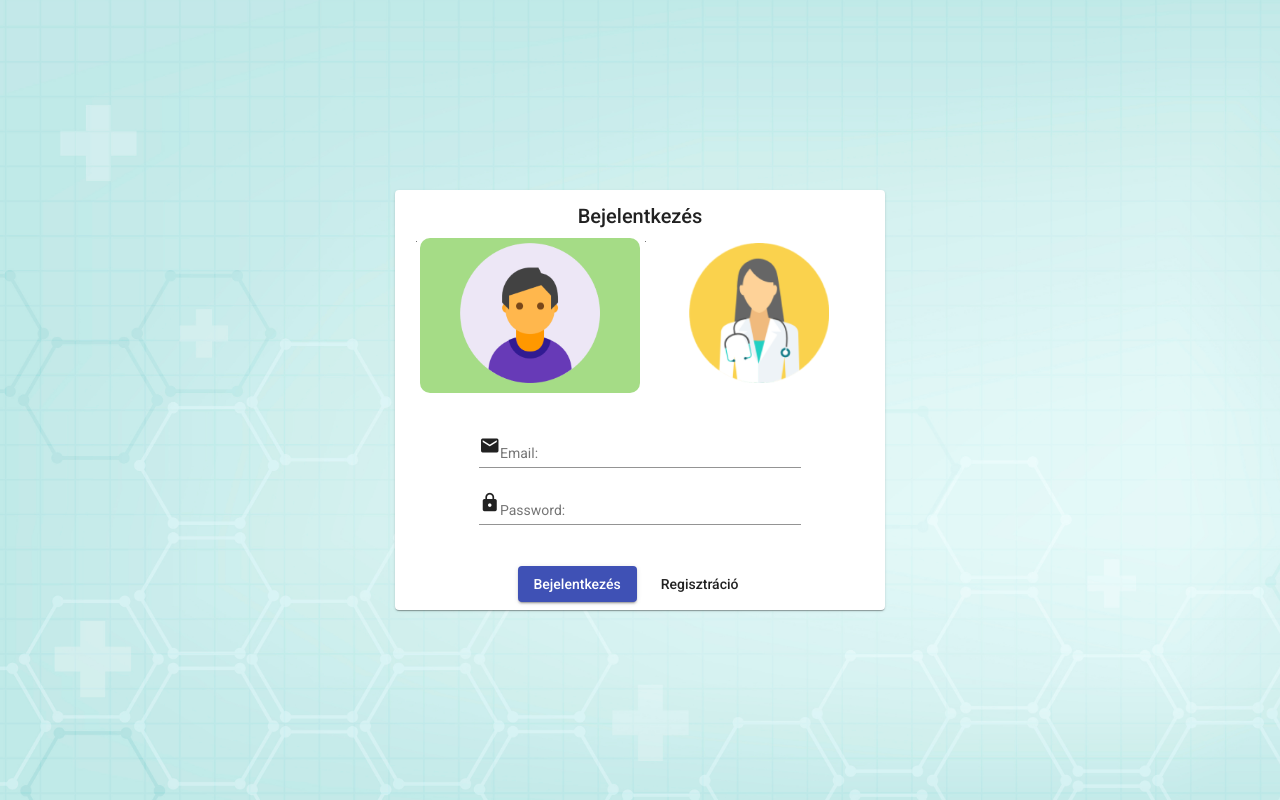
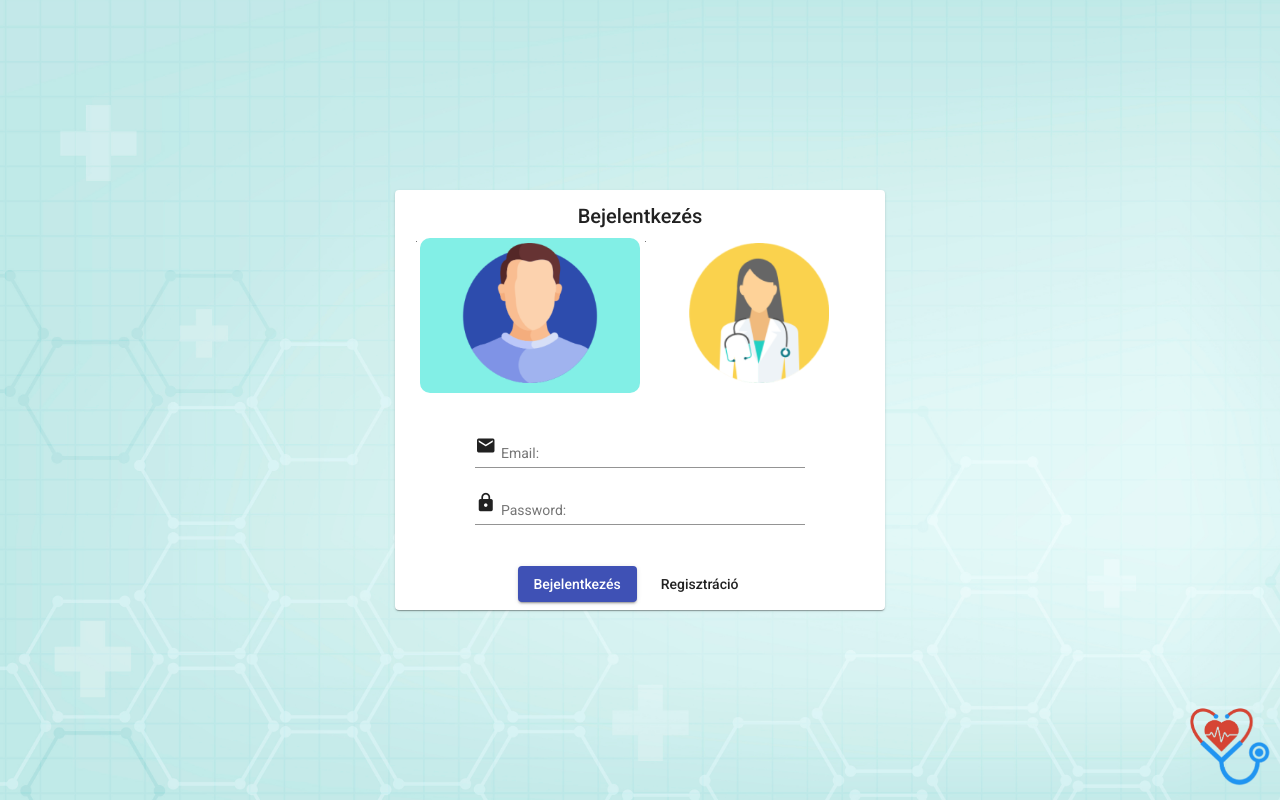
Before and after one commit to vinczeadam01/medical-webapp, an Angular app: page /login in a window 1280 px wide. Built offline with nearby package versions, Linux system fonts and the light colour scheme.

Commit message:
add more style to login and signup

```diff
--- a/src/app/pages/shared/login/login.component.html
+++ b/src/app/pages/shared/login/login.component.html
@@ -7,27 +7,19 @@
             <mat-card-content>
                 <div class="card-content">
                     <!--Choose patient or doctor-->
-                    <div class="switch-field">
+                    <div class="login-switch-field">
                         <input type="radio" id="patient" name="switch-one" value="yes" checked/>
-                        <label for="patient"><img src="/assets/images/patient.png" alt="Bejelentkezés betegként!" title="Bejelentkezés betegként!"></label>
+                        <label matRipple for="patient"><img src="/assets/images/patient.png" alt="Bejelentkezés betegként!" title="Bejelentkezés betegként!"></label>
                         <input type="radio" id="doctor" name="switch-one" value="no" />
-                        <label for="doctor"><img src="/assets/images/doctor.png" alt="Bejelentkezés orvosként!" title="Bejelentkezés orvosként!"></label>
+                        <label matRipple for="doctor"><img src="/assets/images/doctor.png" alt="Bejelentkezés orvosként!" title="Bejelentkezés orvosként!"></label>
                     </div>
-                    <!--
-                    <div class="radio-div">
-                        <mat-radio-group aria-label="Válasszon egy lehetőséget!">
-                            <mat-radio-button value="patient" checked="checked"><img src="/assets/images/patient.png" alt="Bejelentkezés betegként!" title="Bejelentkezés betegként!">
-                            </mat-radio-button>
-                            <mat-radio-button value="doctor"><img src="/assets/images/doctor.png" alt="Bejelentkezés orvosként!" title="Bejelentkezés orvosként!">
-                            </mat-radio-button>
-                        </mat-radio-group>
-                    </div>
-                    -->
+
                     <!--Input fields-->
                     <mat-form-field>
                         <span matPrefix class="prefix"><mat-icon>email</mat-icon></span>
                         <mat-label for="email">Email: </mat-label><input id="input-box" matInput type="text" [formControl]="email" />
                     </mat-form-field>
+
                     <mat-form-field>
                         <span matPrefix class="prefix"><mat-icon>lock</mat-icon></span>
                         <mat-label for="password">Password: </mat-label><input matInput type="password"
@@ -41,5 +33,6 @@
                 <button mat-button [routerLink]="'/signup'" >Regisztráció</button>
             </mat-card-actions>
         </mat-card>
+        <div class="logo-container"><img src="/assets/images/logo.png" alt="logo"></div>
     </div>
 </div>
--- a/src/app/pages/shared/login/login.component.scss
+++ b/src/app/pages/shared/login/login.component.scss
@@ -16,7 +16,8 @@
 mat-card {
     align-self: center;
     max-width: 500px;
-
+    margin-left: 20px;
+    margin-right: 20px;
 }
 
 mat-card-header {
@@ -39,15 +40,15 @@ img {
 
 }
 
-
-.switch-field {
+//Login and signup styles
+.login-switch-field {
 	display: flex;
     justify-content: flex-end;
     align-self: center;
 	margin-bottom: 36px;
 }
 
-.switch-field input {
+.login-switch-field input {
 	clip: rect(0, 0, 0, 0);
 	height: 1px;
 	width: 1px;
@@ -55,17 +56,31 @@ img {
 	overflow: hidden;
 }
 
-.switch-field label {
+.login-switch-field label {
 	padding: 5px 10px;
-	transition: all 0.2s ease-in-out;
+	transition: all 0.3s ease-in-out;
     border-radius: 10px;
 }
 
-.switch-field label:hover {
+.login-switch-field label:hover {
 	cursor: pointer;
 }
 
-.switch-field input:checked + label {
-	background-color: #a5dc86;
+.login-switch-field input:checked + label {
+	background-color: #82efe6;
 	border: black 10px;
 }
+
+.prefix {
+    margin-right: 5px;
+}
+
+.logo-container {
+    position: fixed;
+    right: 10px;
+    bottom: 10px;
+}
+
+.logo-container img {
+    width: 80px;
+}
--- a/src/app/pages/shared/login/login.module.ts
+++ b/src/app/pages/shared/login/login.module.ts
@@ -11,6 +11,7 @@ import { MatFormFieldModule } from '@angular/material/form-field';
 import { MatCardModule } from '@angular/material/card';
 import {MatRadioModule} from '@angular/material/radio';
 import {MatIconModule} from '@angular/material/icon';
+import {MatRippleModule} from '@angular/material/core';
 
 @NgModule({
   declarations: [
@@ -25,7 +26,8 @@ import {MatIconModule} from '@angular/material/icon';
     MatInputModule,
     MatCardModule,
     MatRadioModule,
-    MatIconModule
+    MatIconModule,
+    MatRippleModule
   ]
 })
 export class LoginModule { }
--- a/src/app/pages/shared/signup/signup.component.html
+++ b/src/app/pages/shared/signup/signup.component.html
@@ -57,5 +57,6 @@
                 <button mat-button [routerLink]="'/login'" >Vissza</button>
             </mat-card-actions>
         </mat-card>
+        <div class="logo-container"><img src="/assets/images/logo.png" alt="logo"></div>
     </div>
 </div>
--- a/src/app/pages/shared/signup/signup.component.scss
+++ b/src/app/pages/shared/signup/signup.component.scss
@@ -16,6 +16,8 @@
 mat-card {
     align-self: center;
     max-width: 500px;
+    margin-left: 20px;
+    margin-right: 20px;
 
 }
 
@@ -47,3 +49,13 @@ img {
     display: inline;
 
 }
+
+.logo-container {
+    position: fixed;
+    right: 10px;
+    bottom: 10px;
+}
+
+.logo-container img {
+    width: 80px;
+}
```
Also changed, not shown: src/assets/images/logo.png (added), src/assets/images/patient.png.
